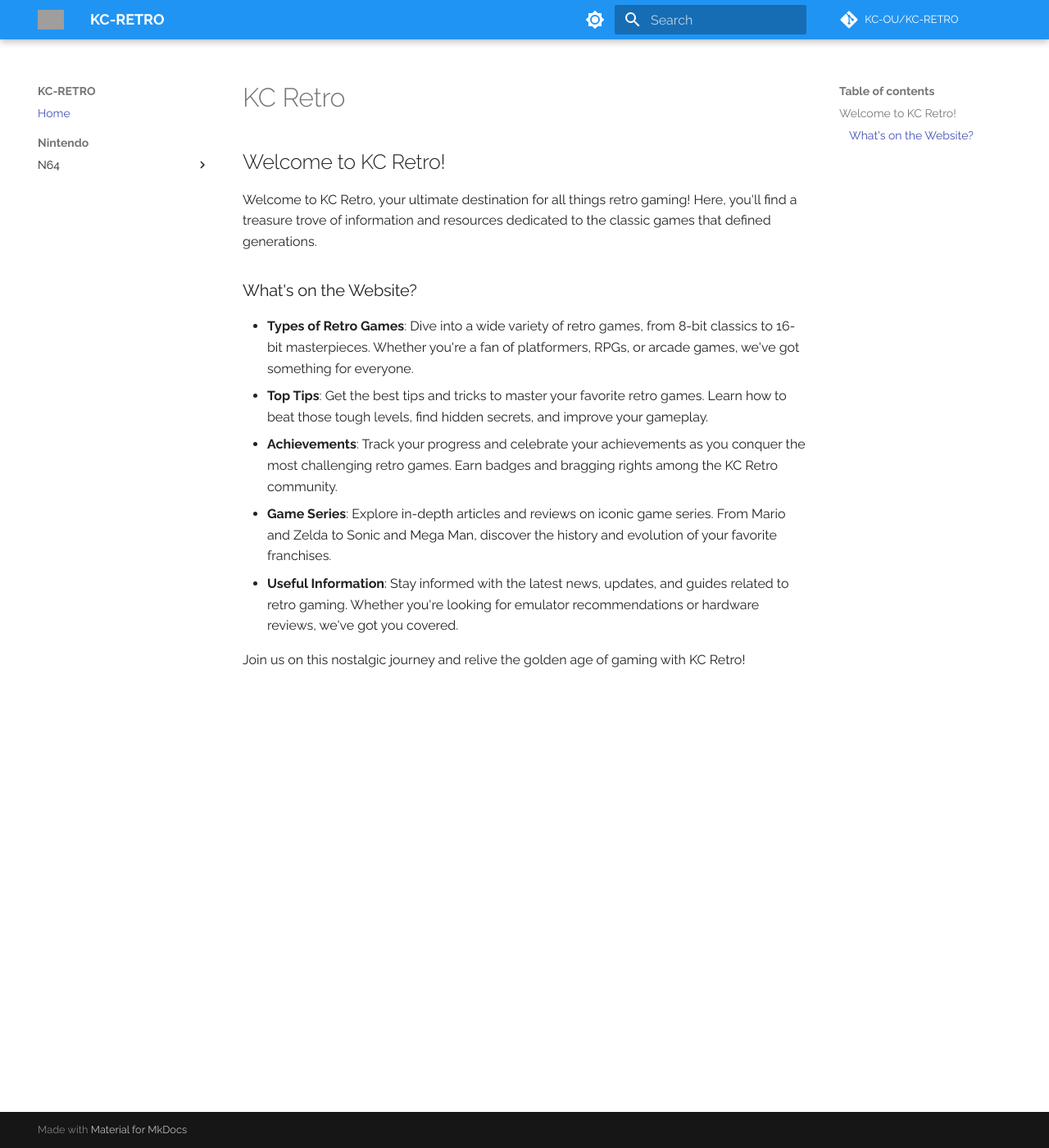
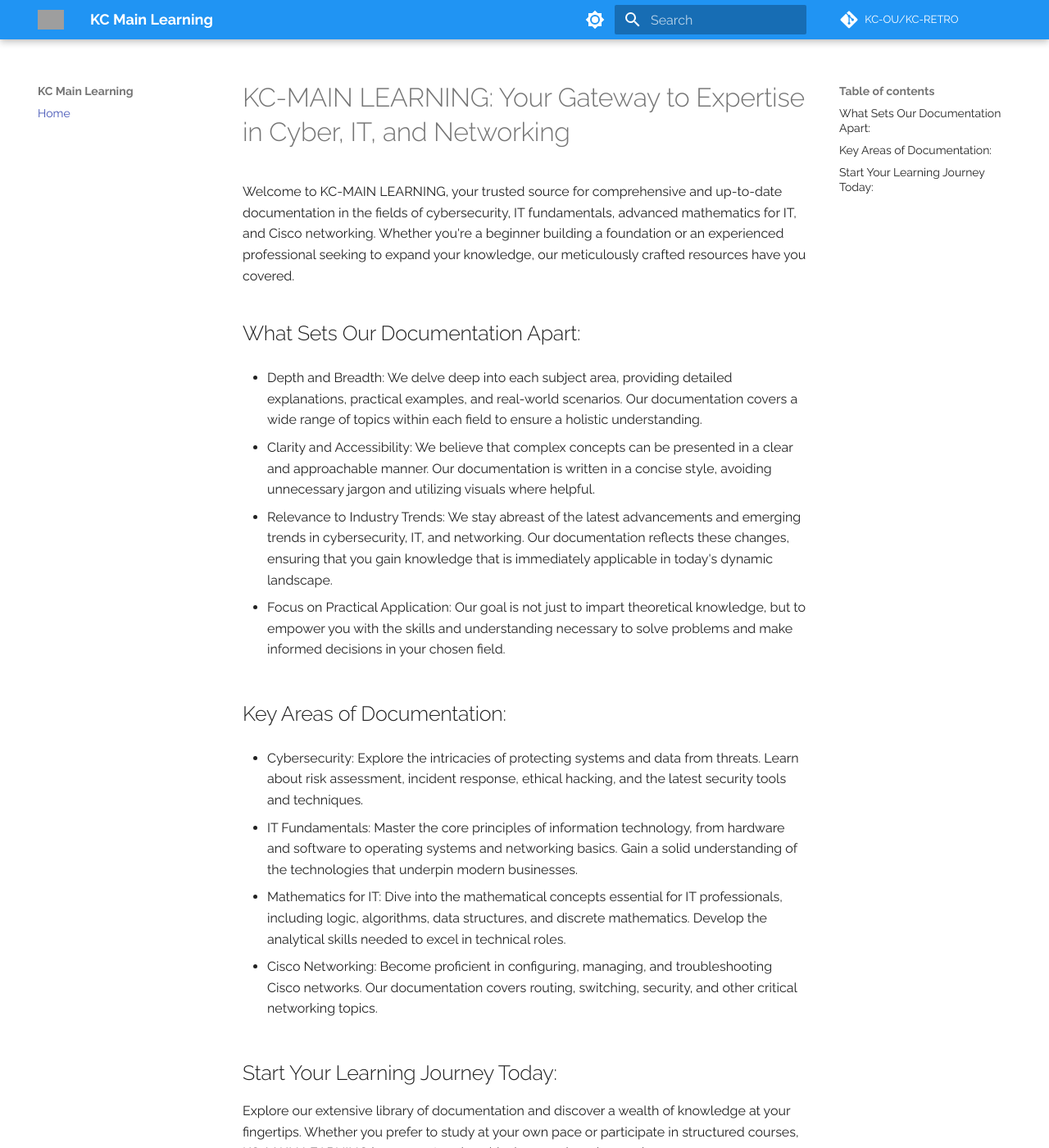
Before and after one commit to KC-OU/KC-Main-Learning, an MkDocs documentation site: the page built from docs/index.md, in a window 1280 px wide and 1400 px high. Shown: the whole window at 82% size. Built offline with MkDocs 1.6.1 and Material for MkDocs 9.7.7, drawn with Linux system fonts in a browser that asks for light colours; comment, search, counter and statistics services are not loaded; some of the changed text lies outside the part shown; grey boxes are pictures that could not be loaded.

Commit message:
building the website and eding the yml and index.md

```diff
--- a/docs/index.md
+++ b/docs/index.md
@@ -1,15 +1,30 @@
-# KC Retro
 
-## Welcome to KC Retro!
+# KC-MAIN LEARNING: Your Gateway to Expertise in Cyber, IT, and Networking
 
-Welcome to KC Retro, your ultimate destination for all things retro gaming! Here, you'll find a treasure trove of information and resources dedicated to the classic games that defined generations.
+Welcome to KC-MAIN LEARNING, your trusted source for comprehensive and up-to-date documentation in the fields of cybersecurity, IT fundamentals, advanced mathematics for IT, and Cisco networking. Whether you're a beginner building a foundation or an experienced professional seeking to expand your knowledge, our meticulously crafted resources have you covered.
 
-### What's on the Website?
+## What Sets Our Documentation Apart:
 
-- **Types of Retro Games**: Dive into a wide variety of retro games, from 8-bit classics to 16-bit masterpieces. Whether you're a fan of platformers, RPGs, or arcade games, we've got something for everyone.
-- **Top Tips**: Get the best tips and tricks to master your favorite retro games. Learn how to beat those tough levels, find hidden secrets, and improve your gameplay.
-- **Achievements**: Track your progress and celebrate your achievements as you conquer the most challenging retro games. Earn badges and bragging rights among the KC Retro community.
-- **Game Series**: Explore in-depth articles and reviews on iconic game series. From Mario and Zelda to Sonic and Mega Man, discover the history and evolution of your favorite franchises.
-- **Useful Information**: Stay informed with the latest news, updates, and guides related to retro gaming. Whether you're looking for emulator recommendations or hardware reviews, we've got you covered.
+- Depth and Breadth:  We delve deep into each subject area, providing detailed explanations, practical examples, and real-world scenarios. Our documentation covers a wide range of topics within each field to ensure a holistic understanding.
 
-Join us on this nostalgic journey and relive the golden age of gaming with KC Retro!
+- Clarity and Accessibility:  We believe that complex concepts can be presented in a clear and approachable manner. Our documentation is written in a concise style, avoiding unnecessary jargon and utilizing visuals where helpful.
+
+- Relevance to Industry Trends: We stay abreast of the latest advancements and emerging trends in cybersecurity, IT, and networking. Our documentation reflects these changes, ensuring that you gain knowledge that is immediately applicable in today's dynamic landscape.
+
+- Focus on Practical Application:  Our goal is not just to impart theoretical knowledge, but to empower you with the skills and understanding necessary to solve problems and make informed decisions in your chosen field.
+
+## Key Areas of Documentation:
+
+- Cybersecurity: Explore the intricacies of protecting systems and data from threats. Learn about risk assessment, incident response, ethical hacking, and the latest security tools and techniques.
+
+- IT Fundamentals: Master the core principles of information technology, from hardware and software to operating systems and networking basics. Gain a solid understanding of the technologies that underpin modern businesses.
+
+- Mathematics for IT: Dive into the mathematical concepts essential for IT professionals, including logic, algorithms, data structures, and discrete mathematics. Develop the analytical skills needed to excel in technical roles.
+
+- Cisco Networking: Become proficient in configuring, managing, and troubleshooting Cisco networks. Our documentation covers routing, switching, security, and other critical networking topics.
+
+## Start Your Learning Journey Today:
+
+Explore our extensive library of documentation and discover a wealth of knowledge at your fingertips. Whether you prefer to study at your own pace or participate in structured courses, KC-MAIN LEARNING is your partner in achieving your learning goals.
+
+Let us guide you towards mastery in the exciting fields of cyber, IT, and networking!
--- a/mkdocs.yml
+++ b/mkdocs.yml
@@ -1,20 +1,20 @@
-site_name: KC-RETRO
-site_url: https://kierancollins/retro.co.uk
-repo_url: https://github.com/KC-OU/KC-RETRO
+site_name: KC Main Learning
+site_url: https://kierancollins/kcmainlearning.co.uk
+repo_url: https://github.com/KC-OU/KC-Main-Learning
 repo_name: KC-OU/KC-RETRO
 
 # navigation
 
 nav:
   - Home: 'index.md'
-  - Nintendo:
-      - N64:
-          - 'Nintendo/N64/Nintendo64.md'
-          - genres:
-              - RPG:
-                  - Paper Mario:
-                      - 'Nintendo/N64/Categories/RPG/PaperMario/PaperMario.md'
-                      - 'Nintendo/N64/Categories/RPG/PaperMario/PaperMario-Achivements.md'
+  # - Nintendo:
+  #   - N64:
+  #       - 'Nintendo:/N64/Nintendo64.md'
+  #       - genres:
+  #           - RPG:
+  #               - Paper Mario:
+  #                   - 'Nintendo/N64/Categories/RPG/PaperMario/PaperMario.md'
+  #                   - 'Nintendo/N64/Categories/RPG/PaperMario/PaperMario-Achivements.md'
 
  #        - 'PaperMario' :
   #           - 'Nintendo/N64/Categories/RPG/PaperMario/PaperMario.md'
```
Also changed, not shown: site/404.html, site/Nintendo/N64/Categories/RPG/PaperMario/PaperMario-Achivements/index.html, site/Nintendo/N64/Categories/RPG/PaperMario/PaperMario/index.html, site/Nintendo/N64/Nintendo64/index.html, site/index.html, site/search/search_index.json, site/sitemap.xml, 1 other file.
